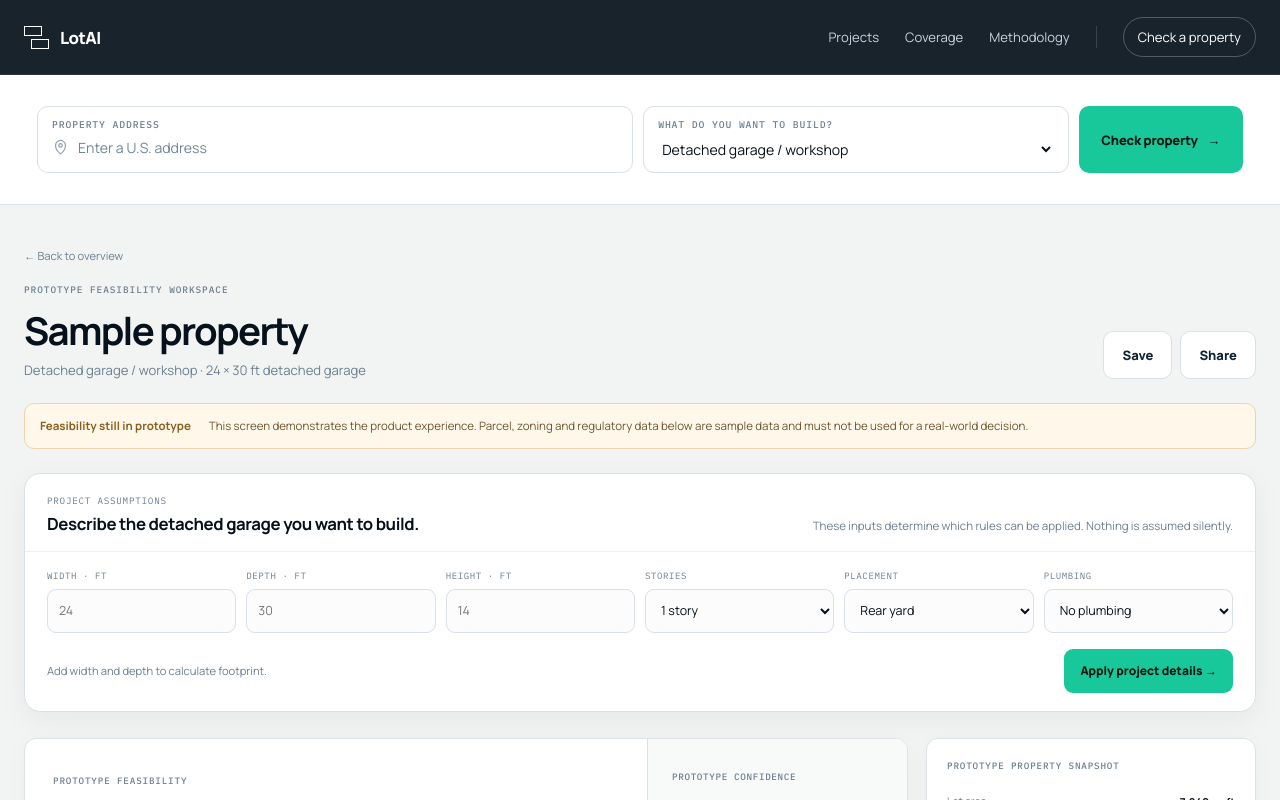
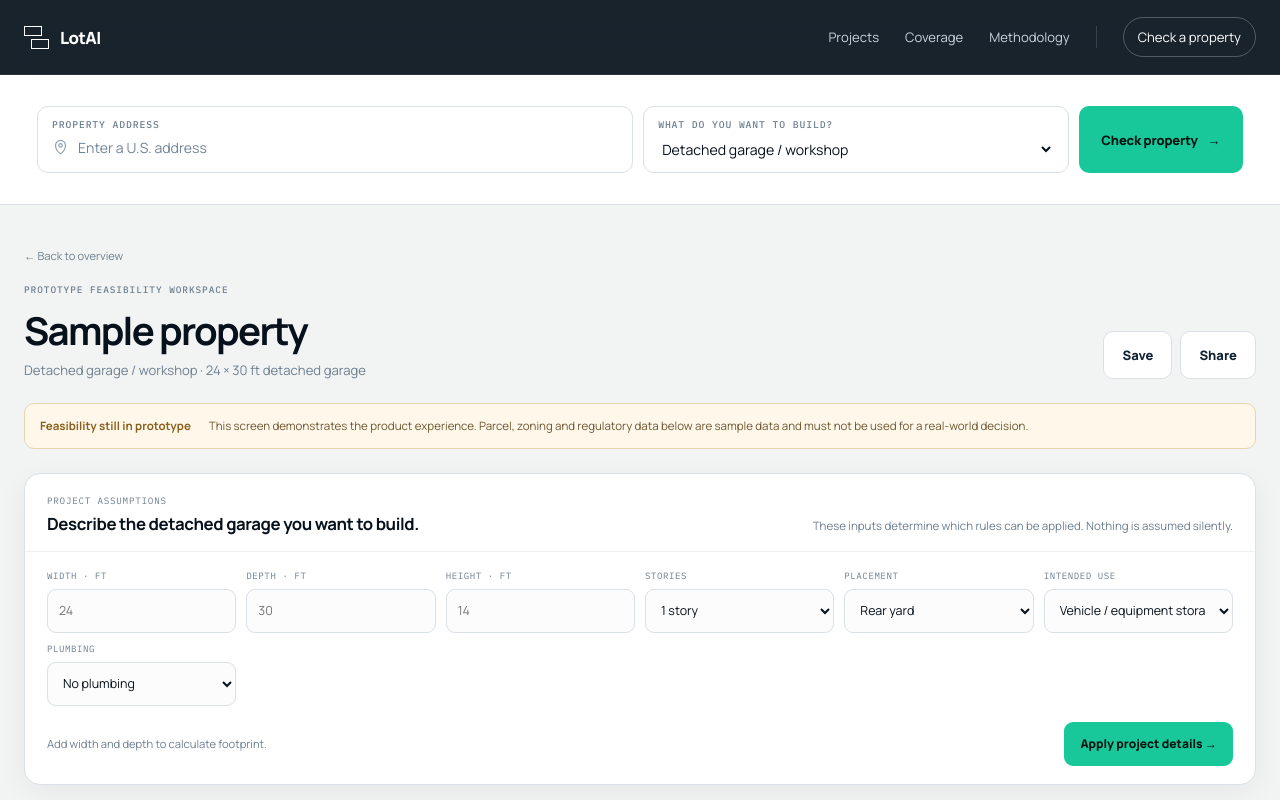
Before and after one commit to jimmyrollo-spec/Lotai, a Next.js app: page /analyze in a window 1280 px wide. Shown: the top 800 px of the page. Built offline with nearby package versions, Linux system fonts and the light colour scheme.

Commit message:
feat: capture garage intended use for permit analysis

```diff
--- a/components/ProjectDetailsForm.tsx
+++ b/components/ProjectDetailsForm.tsx
@@ -14,6 +14,7 @@ type Props = {
     stories?: string;
     location?: string;
     plumbing?: string;
+    intendedUse?: string;
   };
 };
 
@@ -25,6 +26,7 @@ export function ProjectDetailsForm({ address, project, initial = {} }: Props) {
   const [stories, setStories] = useState(initial.stories || "1");
   const [location, setLocation] = useState(initial.location || "rear");
   const [plumbing, setPlumbing] = useState(initial.plumbing || "no");
+  const [intendedUse, setIntendedUse] = useState(initial.intendedUse || "vehicle_storage");
 
   const area = useMemo(() => {
     const w = Number(width);
@@ -46,6 +48,7 @@ export function ProjectDetailsForm({ address, project, initial = {} }: Props) {
       stories,
       location,
       plumbing,
+      intendedUse,
     });
     router.push(`/analyze?${search.toString()}`);
   }
@@ -90,6 +93,15 @@ export function ProjectDetailsForm({ address, project, initial = {} }: Props) {
           </select>
         </label>
         <label className={styles.field}>
+          <span>Intended use</span>
+          <select value={intendedUse} onChange={(e) => setIntendedUse(e.target.value)}>
+            <option value="vehicle_storage">Vehicle / equipment storage</option>
+            <option value="workshop_storage">Workshop / storage</option>
+            <option value="habitable">Living / habitable space planned</option>
+            <option value="unsure">Not sure yet</option>
+          </select>
+        </label>
+        <label className={styles.field}>
           <span>Plumbing</span>
           <select value={plumbing} onChange={(e) => setPlumbing(e.target.value)}>
             <option value="no">No plumbing</option>
```
